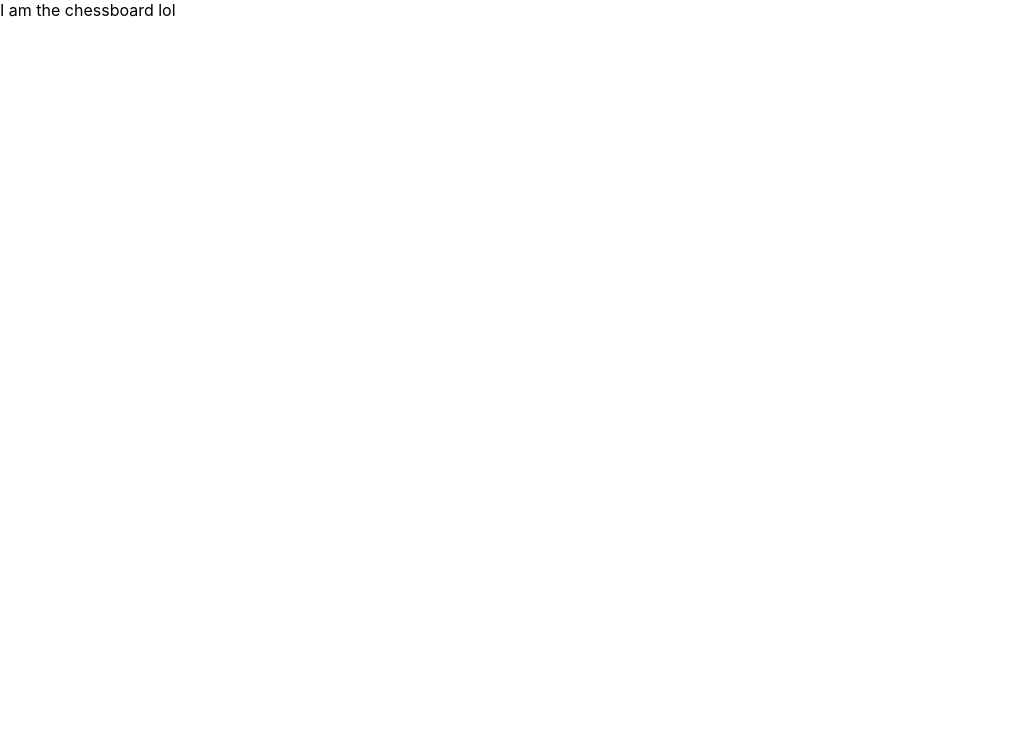
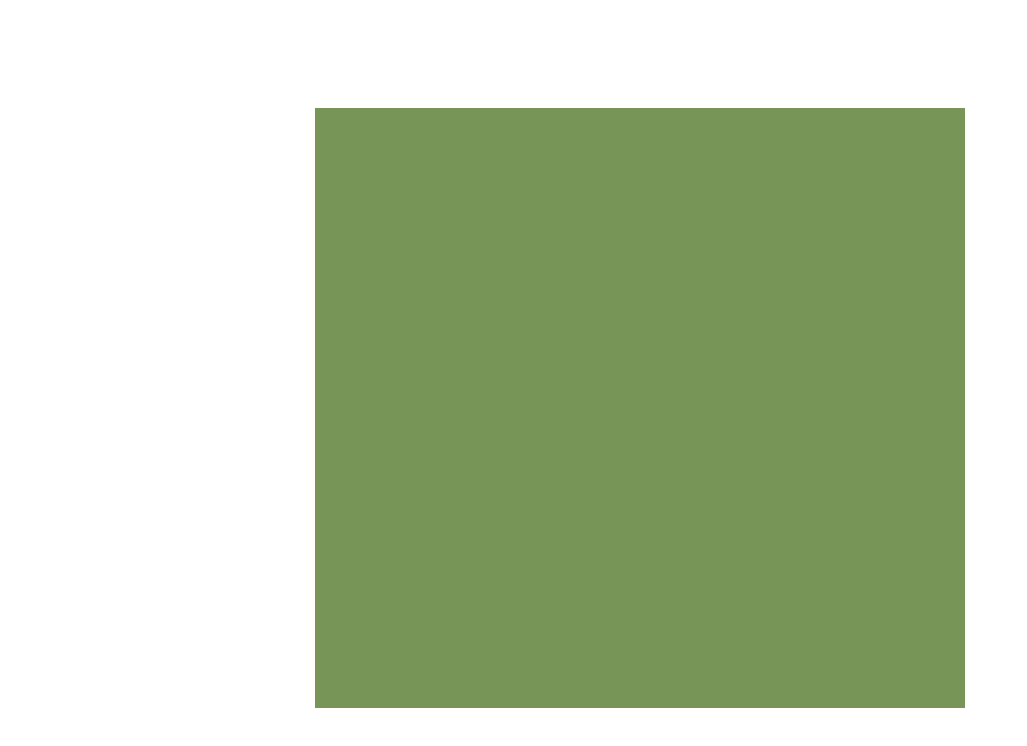
Before and after one commit to yoonisali/Chess-Capstone, a React (Create React App) app: page / in a window 1280 px wide. Shown: the top 746 px of the page, without its empty margins (0-1027 px from the left). Built offline with nearby package versions, Linux system fonts and the light colour scheme.

Commit message:
add styling to the chessboard, is centered and WIP on adding the tiles and axis

```diff
--- a/src/components/App.js
+++ b/src/components/App.js
@@ -2,7 +2,7 @@ import Chessboard from './Chessboard';
 
 function App() {
   return (
-    <div>
+    <div id='app'>
       <Chessboard />
     </div>
   );
--- a/src/components/Chessboard.jsx
+++ b/src/components/Chessboard.jsx
@@ -2,7 +2,7 @@ import React from "react";
 
 function Chessboard() {
   return (
-    <div>I am the chessboard lol</div>
+    <div className="chessboard"></div>
   )
 }
 
--- a/src/index.css
+++ b/src/index.css
@@ -1,13 +1,12 @@
-body {
-  margin: 0;
-  font-family: -apple-system, BlinkMacSystemFont, 'Segoe UI', 'Roboto', 'Oxygen',
-    'Ubuntu', 'Cantarell', 'Fira Sans', 'Droid Sans', 'Helvetica Neue',
-    sans-serif;
-  -webkit-font-smoothing: antialiased;
-  -moz-osx-font-smoothing: grayscale;
+#app {
+  display: grid;
+  place-content: center;
+  height: 100vh;
 }
 
-code {
-  font-family: source-code-pro, Menlo, Monaco, Consolas, 'Courier New',
-    monospace;
+
+.chessboard {
+  background-color: #779556;
+  width: 650px;
+  height: 600px;
 }
```
